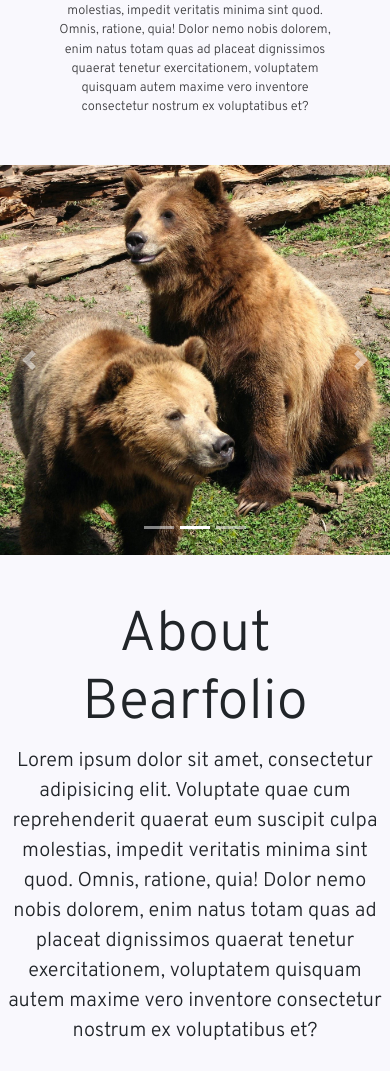
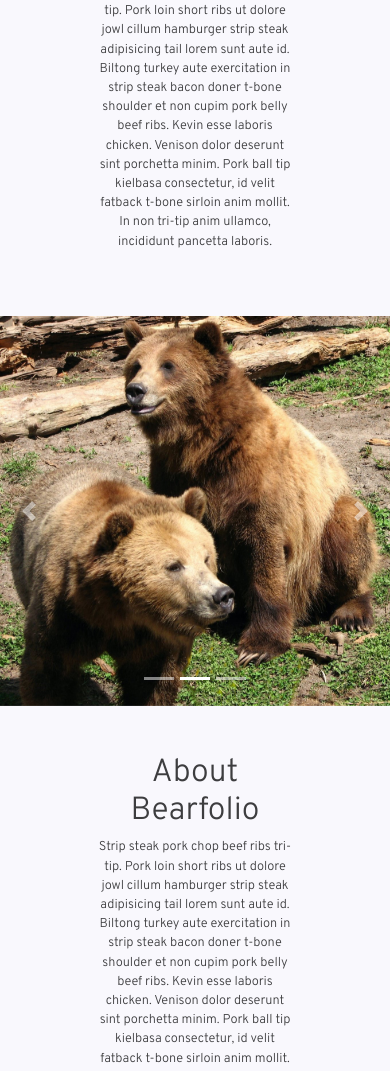
Before and after one commit to fj0lverkr/Bearfolio, a plain HTML site: page index.html in a window 390 px wide. Shown: the part 572-1643 px from the top of the page. Drawn offline with nearby package versions, Linux system fonts and the light colour scheme.

Commit message:
optimized layout for about and contact sections, added bacon.

```diff
--- a/app.css
+++ b/app.css
@@ -75,7 +75,7 @@ body {
  color: var(--scuffed-dark-grey);
 }
 
-#about {
+.responsive-text {
   color: var(--scuffed-dark-grey);
 }
 
@@ -105,13 +105,13 @@ body {
 }
 
 @media only screen and (max-width: 1250px){
-  #about > h1, #contact-inner > h1 {
+  .responsive-text > h1, #contact-inner > h1 {
     font-size: 2.5rem;
   }
 }
 
 @media only screen and (max-width: 1230px){
-  #about > p, #contact-inner > div > p {
+  .responsive-text > p, #contact-inner > div > p {
     font-size: 1rem;
   }
 
@@ -127,11 +127,11 @@ body {
 }
 
 @media only screen and (max-width: 830px){
-  #about > h1, #contact-inner > h1 {
+  .responsive-text > h1, #contact-inner > h1 {
     font-size: 2rem;
   }
 
-  #about > p, #contact-inner > div > p {
+  .responsive-text > p, #contact-inner > div > p {
     font-size: 0.8rem;
   }
 
--- a/index.html
+++ b/index.html
@@ -44,11 +44,13 @@
           <h1 class="display-1"><i class="fas fa-paw"></i>-SOME</h1>
         </div>
       </div>
-      <div class="col-10 col-md-6">
-        <div id="about" class="container-fluid text-center px-2 px-lg-5 my-5 my-md-0">
+      <div class="col-8 col-md-6">
+        <div id="about" class="container text-center py-5 py-md-1 responsive-text">
           <h1 class="display-4">About Bearfolio</h1>
-          <p class="lead">Lorem ipsum dolor sit amet, consectetur adipisicing elit. Voluptate quae cum reprehenderit quaerat eum suscipit culpa molestias, impedit veritatis minima sint quod. Omnis, ratione, quia! Dolor nemo nobis dolorem, enim natus
-            totam quas ad placeat dignissimos quaerat tenetur exercitationem, voluptatem quisquam autem maxime vero inventore consectetur nostrum ex voluptatibus et?</p>
+          <p class="lead">Strip steak pork chop beef ribs tri-tip. Pork loin short ribs ut dolore jowl cillum hamburger strip steak adipisicing tail lorem sunt aute id. Biltong turkey aute exercitation in strip steak bacon doner t-bone shoulder et
+            non cupim
+            pork belly beef ribs. Kevin esse laboris chicken. Venison dolor deserunt sint porchetta minim. Pork ball tip kielbasa consectetur, id velit fatback t-bone sirloin anim mollit. In non tri-tip anim ullamco, incididunt pancetta laboris.
+          </p>
         </div>
       </div>
       <div class="col col-md-6 px-0">
@@ -95,16 +97,17 @@
                 <a href="https://www.instagram.com/bonesofabird" target="_blank"><i class="fab fa-instagram-square"></i></a>
               </p>
             </div>
-            <p class="lead mt-2 mt-lg-5">Lorem ipsum dolor sit amet, consectetur adipisicing elit. Quasi ex repellendus ipsa nihil, qui, nulla vero incidunt! Expedita, corrupti veniam sequi tenetur eius rerum a sit quae consectetur reprehenderit consequatur,
-              iusto error neque sunt dignissimos id eligendi laudantium assumenda animi, aspernatur atque harum cupiditate nam ex adipisci. Voluptas, modi, ab.</p>
+            <p class="lead mt-4 mt-lg-5">Occaecat doner labore turkey kevin. Do officia cow meatball ham hock id, commodo sausage cupidatat consectetur turducken shank. Hamburger buffalo eiusmod occaecat. Nisi sint tenderloin leberkas. Buffalo t-bone chislic ground round ut exercitation dolore short loin flank strip steak meatball. In aute alcatra adipisicing, tempor et andouille voluptate. Ex ground round sausage, landjaeger in pork deserunt shankle.</p>
           </div>
         </div>
       </div>
-      <div class="col col-md-6 px-0 order-1 order-md-2">
-        <div id="info" class="container-fluid text-center px-2 px-lg-5 my-5">
+      <div class="col-8 col-md-6 order-1 order-md-2">
+        <div id="info" class="container text-center py-5 py-md-1 responsive-text">
           <h1 class="display-4">About Bearfolio</h1>
-          <p class="lead">Lorem ipsum dolor sit amet, consectetur adipisicing elit. Voluptate quae cum reprehenderit quaerat eum suscipit culpa molestias, impedit veritatis minima sint quod. Omnis, ratione, quia! Dolor nemo nobis dolorem, enim natus
-            totam quas ad placeat dignissimos quaerat tenetur exercitationem, voluptatem quisquam autem maxime vero inventore consectetur nostrum ex voluptatibus et?</p>
+          <p class="lead">Strip steak pork chop beef ribs tri-tip. Pork loin short ribs ut dolore jowl cillum hamburger strip steak adipisicing tail lorem sunt aute id. Biltong turkey aute exercitation in strip steak bacon doner t-bone shoulder et
+            non cupim
+            pork belly beef ribs. Kevin esse laboris chicken. Venison dolor deserunt sint porchetta minim. Pork ball tip kielbasa consectetur, id velit fatback t-bone sirloin anim mollit. In non tri-tip anim ullamco, incididunt pancetta laboris.
+          </p>
         </div>
       </div>
     </div>
```
